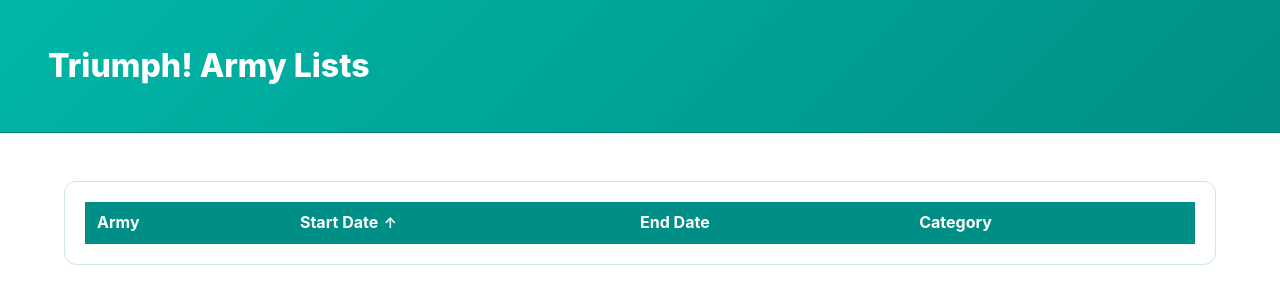
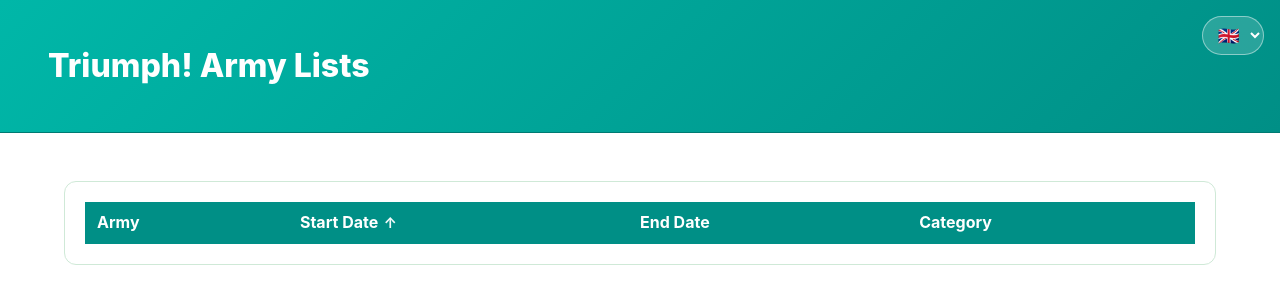
Before and after one commit to leberechtreinhold/leberechtreinhold.github.io, a Flask app: page / in a window 1280 px wide. Shown: the top 304 px of the page. Run offline with Flask 3, Linux system fonts and the light colour scheme; lists and menus that the app fills with data are empty; parts of the project's set-up code (start-up, migrations or seed data) failed here and were passed over.

Commit message:
Added translation support for names only

```diff
--- a/main.py
+++ b/main.py
@@ -15,10 +15,17 @@ def load_json(filename: str):
 ARMY_LISTS = load_json("armyLists.json")
 TROOP_TYPES = load_json("troopTypes.json")
 BATTLE_CARDS = load_json("battleCards.json")
+with (BASE_DIR / "translation.json").open("r", encoding="utf-8") as file:
+        TRANSLATIONS = json.load(file)
 try:
         THEMATIC_CATEGORIES = load_json("thematicCategories.json")
 except FileNotFoundError:
         THEMATIC_CATEGORIES = []
+TRANSLATION_ES_BY_KEY = {
+        entry.get("key"): entry.get("lang_es", "")
+        for entry in TRANSLATIONS
+        if isinstance(entry, dict) and isinstance(entry.get("key"), str)
+}
 TROOP_TYPE_DISPLAY_BY_CODE = {
         troop.get("permanentCode"): troop.get("displayName", troop.get("permanentCode", ""))
         for troop in TROOP_TYPES
@@ -249,8 +256,9 @@ def home():
         army_rows = [
                 {
                         "army_id": str(item.get("id", "")),
-                        "army": str(item.get("name", "Unknown Army")).strip(),
-                        "army_sort": str(item.get("name", "Unknown Army")).strip().lower(),
+                        "army": army_name,
+                        "army_lang_es": TRANSLATION_ES_BY_KEY.get(army_name, ""),
+                        "army_sort": army_name.lower(),
                         "start_date": format_year(item.get("derivedData", {}).get("listStartDate")),
                         "start_date_value": item.get("derivedData", {}).get("listStartDate"),
                         "end_date": format_year(item.get("derivedData", {}).get("listEndDate")),
@@ -264,6 +272,7 @@ def home():
                         ).lower(),
                 }
                 for item in sorted_army_lists
+                for army_name in [str(item.get("name", "Unknown Army")).strip()]
         ]
 
         return render_template("triumph_db.html", army_rows=army_rows)
--- a/templates/triumph_db.html
+++ b/templates/triumph_db.html
@@ -38,6 +38,29 @@
             .hero.is-triumph .title {
                 color: #ffffff !important;
                 margin-bottom: 0;
+            }
+
+            .language-switcher {
+                position: fixed;
+                top: 1rem;
+                right: 1rem;
+                z-index: 20;
+            }
+
+            .language-switcher select {
+                border: 1px solid rgba(255, 255, 255, 0.45);
+                border-radius: 999px;
+                background: rgba(255, 255, 255, 0.16);
+                color: #ffffff;
+                font-size: 1.1rem;
+                line-height: 1;
+                padding: 0.45rem 0.45rem 0.45rem 0.65rem;
+                cursor: pointer;
+            }
+
+            .language-switcher select option {
+                color: var(--theme-text);
+                background: #ffffff;
             }
 
             .box {
@@ -97,6 +120,13 @@
         </style>
     </head>
     <body>
+        <div class="language-switcher">
+            <label for="language-select" class="is-sr-only">Language</label>
+            <select id="language-select" aria-label="Language selector">
+                <option value="en">🇬🇧</option>
+                <option value="es">🇪🇸</option>
+            </select>
+        </div>
         <section class="hero is-triumph">
             <div class="hero-body">
                     <h1 class="title">Triumph! Army Lists</h1>
@@ -127,7 +157,7 @@
                             <tbody>
                                 {% for row in army_rows %}
                                     <tr>
-                                        <td data-sort-value="{{ row.army_sort }}"><a href="{{ url_for('army_detail', army_id=row.army_id) }}">{{ row.army }}</a></td>
+                                        <td data-sort-value="{{ row.army_sort }}" data-lang-en="{{ row.army }}" data-lang-es="{{ row.army_lang_es }}"><a href="{{ url_for('army_detail', army_id=row.army_id) }}">{{ row.army }}</a></td>
                                         <td data-sort-value="{{ row.start_date_value if row.start_date_value is not none else '' }}">{{ row.start_date }}</td>
                                         <td data-sort-value="{{ row.end_date_value if row.end_date_value is not none else '' }}">{{ row.end_date }}</td>
                                         <td data-sort-value="{{ row.category_sort }}">{{ row.category }}</td>
@@ -143,11 +173,28 @@
         <script>
             (() => {
                 const table = document.getElementById("army-table");
+                const languageSelect = document.getElementById("language-select");
                 if (!table) return;
 
                 const tbody = table.querySelector("tbody");
                 const headers = Array.from(table.querySelectorAll("thead th.sortable"));
                 let currentSort = { col: 1, dir: "asc" };
+
+                function applyLanguage(language) {
+                    const cells = tbody.querySelectorAll("tr td:first-child");
+
+                    cells.forEach((cell) => {
+                        const link = cell.querySelector("a");
+                        if (!link) return;
+
+                        const value =
+                            language === "es"
+                                ? cell.dataset.langEs || ""
+                                : cell.dataset.langEn || "";
+
+                        link.textContent = value;
+                    });
+                }
 
                 function valueFor(row, col, type) {
                     const cell = row.cells[col];
@@ -208,7 +255,14 @@
                     });
                 });
 
+                if (languageSelect) {
+                    languageSelect.addEventListener("change", (event) => {
+                        applyLanguage(event.target.value);
+                    });
+                }
+
                 sortBy(1, "number", "asc");
+                applyLanguage(languageSelect ? languageSelect.value : "en");
             })();
         </script>
     </body>
```
